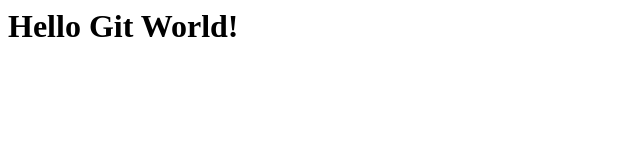
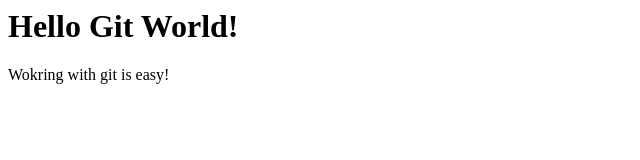
Before and after one commit to Danny342/GitGithubMasterclass, a plain HTML site: page index.html in a window 1280 px wide. Shown: the whole page, without its empty margins (0-640 px from the left). Drawn offline with Linux system fonts and the light colour scheme.

Commit message:
Add div and p

```diff
--- a/index.html
+++ b/index.html
@@ -1 +1,5 @@
 <h1>Hello Git World!</h1>
+
+<div>
+    <p>Wokring with git is easy!</p>
+</div>
```
